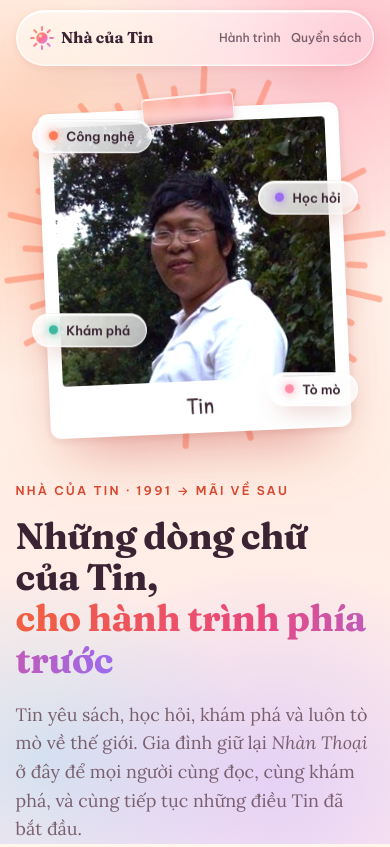
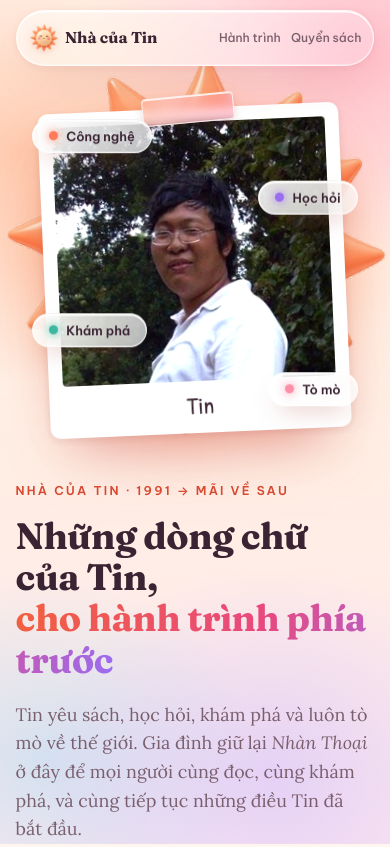
Before and after one commit to lamnguyen8075/home-of-the-soul, a plain HTML site: page index.html in a window 390 px wide. Shown: the top 847 px of the page. Drawn offline with Linux system fonts and the light colour scheme.

Commit message:
Add favicon support with .ico and .png files, update HTML links, and adjust styles for brand mark. New icons added for better compatibility.

```diff
--- a/index.html
+++ b/index.html
@@ -4,7 +4,8 @@
   <meta charset="utf-8">
   <meta name="viewport" content="width=device-width, initial-scale=1, viewport-fit=cover">
   <meta name="theme-color" content="#fff1e8">
-  <link rel="icon" href="favicon.svg" type="image/svg+xml">
+  <link rel="icon" href="favicon.ico" sizes="any">
+  <link rel="icon" type="image/png" href="favicon.png">
   <link rel="apple-touch-icon" href="assets/icons/apple-touch-icon.png">
   <link rel="manifest" href="manifest.webmanifest">
   <title>Nhà của Tin — Nhàn Thoại</title>
@@ -12,7 +13,7 @@
   <link rel="preconnect" href="https://fonts.googleapis.com">
   <link rel="preconnect" href="https://fonts.gstatic.com" crossorigin>
   <link href="https://fonts.googleapis.com/css2?family=Be+Vietnam+Pro:wght@400;500;600;700&family=Fraunces:opsz,wght@9..144,500..700&family=Lora:ital,wght@0,400;0,500;1,400&family=Patrick+Hand&display=swap" rel="stylesheet">
-  <link rel="stylesheet" href="styles.css?v=28">
+  <link rel="stylesheet" href="styles.css?v=30">
   <script>
     // refreshing the home page always starts again from the top (no remembered scroll position, no #section in the address)
     (function () {
@@ -75,7 +76,7 @@
 
         <div class="hero-visual">
           <div class="sun" aria-hidden="true">
-            <svg viewBox="0 0 100 100"><g id="rays"></g></svg>
+            <img src="assets/icons/sun.png?v=2" alt="">
           </div>
           <div class="portrait-frame">
             <img src="assets/img/portrait-happy.jpg" alt="Tin đang mỉm cười">
@@ -268,17 +269,6 @@
     })();
     const q = (s) => encodeURIComponent(s);
 
-    // sun rays behind the portrait
-    (function () {
-      let s = '';
-      for (let i = 0; i < 36; i++) {
-        const a = (i / 36) * Math.PI * 2, r1 = i % 2 ? 40 : 38, r2 = i % 2 ? 44 : 49;
-        s += '<line x1="' + (50 + Math.cos(a) * r1).toFixed(2) + '" y1="' + (50 + Math.sin(a) * r1).toFixed(2) +
-             '" x2="' + (50 + Math.cos(a) * r2).toFixed(2) + '" y2="' + (50 + Math.sin(a) * r2).toFixed(2) + '"/>';
-      }
-      document.getElementById('rays').innerHTML = s;
-    })();
-
     // "continue reading" — reads the place saved by reader.js in THIS browser (nothing is sent anywhere)
     (function () {
       let saved = null;
--- a/styles.css
+++ b/styles.css
@@ -104,13 +104,14 @@ h2 { font-size: clamp(1.9rem, 4vw, 2.8rem); }
 .btn-ghost:hover, .btn-light:hover { background: rgba(255, 255, 255, .66); }
 .btn svg { width: 18px; height: 18px; fill: none; stroke: currentColor; stroke-width: 2; stroke-linecap: round; stroke-linejoin: round; }
 
-/* ---------- Brand mark (the sun) ---------- */
+/* ---------- Brand mark (the smiling sun) ---------- */
 .brand { font-family: var(--font-display); font-weight: 700; font-size: 1.2rem; text-decoration: none; display: flex; align-items: center; gap: .55rem; }
 .brand-mark {
-  width: 32px; height: 32px; flex: none; display: block; transition: transform .8s ease;
-  background: url("favicon.svg") center / contain no-repeat;
+  width: 36px; height: 36px; flex: none; display: block; transition: transform .45s cubic-bezier(.3, 1.4, .5, 1);
+  background: url("assets/icons/sun-256.png?v=2") center / contain no-repeat;
+  filter: drop-shadow(0 2px 4px rgba(210, 90, 40, .22));
 }
-.brand:hover .brand-mark { transform: rotate(45deg); }
+.brand:hover .brand-mark { transform: rotate(14deg) scale(1.08); }
 
 /* ---------- Nav (a floating glass pill) ---------- */
 .nav { position: sticky; top: 0; z-index: 20; padding: max(10px, env(safe-area-inset-top)) 0 0; }
@@ -127,7 +128,7 @@ h2 { font-size: clamp(1.9rem, 4vw, 2.8rem); }
 @media (max-width: 720px) { .nav-links { gap: .9rem; } .nav-links a { font-size: .8rem; } .brand { font-size: 1.05rem; } .nav-inner { padding: 0 .9rem; } }
 @media (max-width: 460px) {
   .nav-links { gap: .65rem; } .nav-links a { font-size: .76rem; } .nav-links a:nth-child(n+4) { display: none; }
-  .brand { font-size: .98rem; gap: .4rem; } .brand-mark { width: 26px; height: 26px; } .nav-inner { padding: 0 .75rem; height: 56px; }
+  .brand { font-size: .98rem; gap: .4rem; } .brand-mark { width: 30px; height: 30px; } .nav-inner { padding: 0 .75rem; height: 56px; }
 }
 
 /* ---------- Sections ---------- */
@@ -161,12 +162,14 @@ section { padding: clamp(3.6rem, 8vw, 6rem) 0; }
 /* portrait + a rising sun behind it + floating interests */
 .hero-visual { position: relative; width: min(380px, 84%); margin-inline: auto; aspect-ratio: 1 / 1.08; }
 .sun {
-  position: absolute; z-index: 0; width: 128%; aspect-ratio: 1; left: 50%; top: 46%; transform: translate(-50%, -50%); pointer-events: none;
-  background: radial-gradient(circle, rgba(255, 140, 100, .55) 0 28%, rgba(255, 170, 130, .28) 42%, transparent 66%);
+  position: absolute; z-index: 0; width: 132%; aspect-ratio: 1; left: 50%; top: 44%; transform: translate(-50%, -50%); pointer-events: none;
 }
-.sun svg { position: absolute; inset: 0; width: 100%; height: 100%; animation: spin 140s linear infinite; }
-.sun svg line { stroke: rgba(255, 122, 89, .5); stroke-width: 1.6; stroke-linecap: round; }
-@keyframes spin { to { transform: rotate(360deg); } }
+.sun img {
+  position: absolute; inset: 0; width: 100%; height: 100%; max-width: none; object-fit: contain;
+  filter: drop-shadow(0 16px 32px rgba(255, 130, 50, .38));
+  animation: sun-float 8s ease-in-out infinite;
+}
+@keyframes sun-float { 50% { transform: translateY(-6px) rotate(3deg); } }
 .portrait-frame {   /* polaroid, a little crooked and happy */
   position: relative; z-index: 1; width: 100%; height: 100%; padding: 14px 14px 52px; background: #fff; border-radius: 10px;
   transform: rotate(-2.5deg); box-shadow: 0 30px 56px -24px rgba(200, 70, 60, .55), 0 2px 8px rgba(120, 50, 50, .12);
@@ -352,6 +355,7 @@ section { padding: clamp(3.6rem, 8vw, 6rem) 0; }
 /* ---------- Footer ---------- */
 .footer { padding: 1rem 0 calc(2.4rem + env(safe-area-inset-bottom)); text-align: center; color: var(--ink-soft); font-size: .9rem; }
 .footer .brand { justify-content: center; margin-bottom: .5rem; color: var(--ink); }
+.footer .brand-mark { width: 44px; height: 44px; }
 .footer p { margin: 0; }
 #footSun { transition: transform .3s cubic-bezier(.3, 1.5, .5, 1); cursor: pointer; -webkit-tap-highlight-color: transparent; }
 
@@ -363,7 +367,7 @@ section { padding: clamp(3.6rem, 8vw, 6rem) 0; }
 .polaroid.reveal.in:hover { transform: rotate(0) translateY(-6px) scale(1.03); }
 @media (prefers-reduced-motion: reduce) {
   .reveal { opacity: 1; transform: none; transition: none; }
-  .sun svg, .float-chip { animation: none; }
+  .sun img, .float-chip { animation: none; }
   html { scroll-behavior: auto; }
 }
 
```
Also changed, not shown: read.html (+3 -2 lines), stats.html (+7 -4 lines), assets/icons/apple-touch-icon.png, assets/icons/favicon-16.png (added), assets/icons/favicon-32.png (added), assets/icons/favicon-48.png (added), assets/icons/icon-192.png, assets/icons/icon-512.png, assets/icons/sun-256.png (added), assets/icons/sun.png (added), favicon.ico (added), favicon.png (added), manifest.webmanifest.
